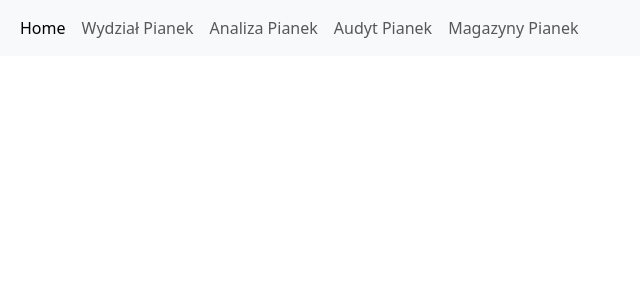
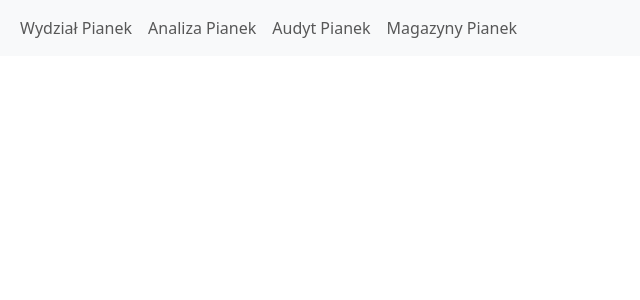
Before and after one commit to Mogarthron/Magazynier, a Flask app: page / in a window 1280 px wide. Shown: the top 300 px of the page, without its empty margins (0-640 px from the left). Run offline with Flask 3, Linux system fonts and the light colour scheme; parts of the project's set-up code (start-up, migrations or seed data) failed here and were passed over.

Commit message:
Falsk server

```diff
--- a/Flask_server/templates/nav.html
+++ b/Flask_server/templates/nav.html
@@ -14,9 +14,6 @@
     <div class="collapse navbar-collapse" id="navbarNav">
       <ul class="navbar-nav">
         <li class="nav-item">
-          <a class="nav-link active" aria-current="page" href="#">Home</a>
-        </li>
-        <li class="nav-item">
           <a class="nav-link" href="{{url_for('wydzial_pianek.index')}}">Wydział Pianek</a>
         </li>
         <li class="nav-item">
```
